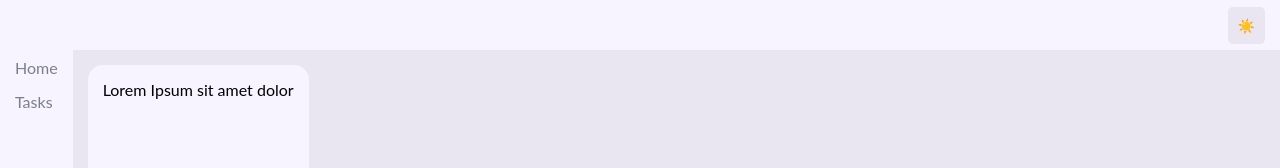
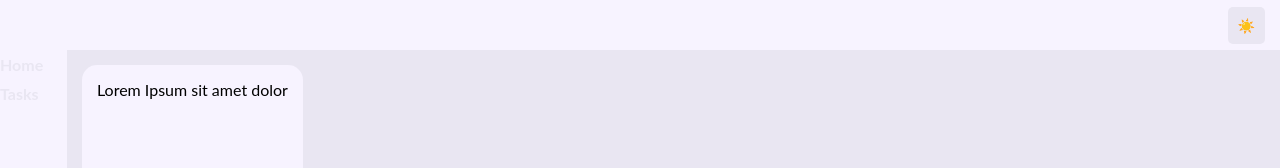
Before and after one commit to luisdourado33/dockerized-todo-app, a React (Create React App) app: page /dashboard in a window 1280 px wide. Shown: the top 168 px of the page. Built offline with nearby package versions, Linux system fonts and the light colour scheme; the HTML template or start-up script is replaced by a standard one.

Commit message:
feat: change item-menu style

```diff
--- a/src/components/atoms/item-menu/item-menu.tsx
+++ b/src/components/atoms/item-menu/item-menu.tsx
@@ -5,16 +5,18 @@ import { MenuItemProps } from "../../../interfaces/menu";
 
 const Item = styled.a`
   text-decoration: none;
-  padding-inline: 15px;
-  padding-block: 7.5px;
-  transition: background-color 0.5s;
-  color: ${(props) => props.theme.colors.lightGray};
+  padding-block: 5px;
+  transition: all 0.2s;
+  color: ${(props) => props.theme.colors.secondary};
+  font-size: auto;
+  font-weight: bold;
   text-align: left;
   width: auto;
-  font-size: auto;
+  border-radius: inherit;
+
   &:hover {
     background-color: ${(props) => props.theme.colors.primary};
-    color: #000;
+    color: #000000;
   }
 `;
 
```
